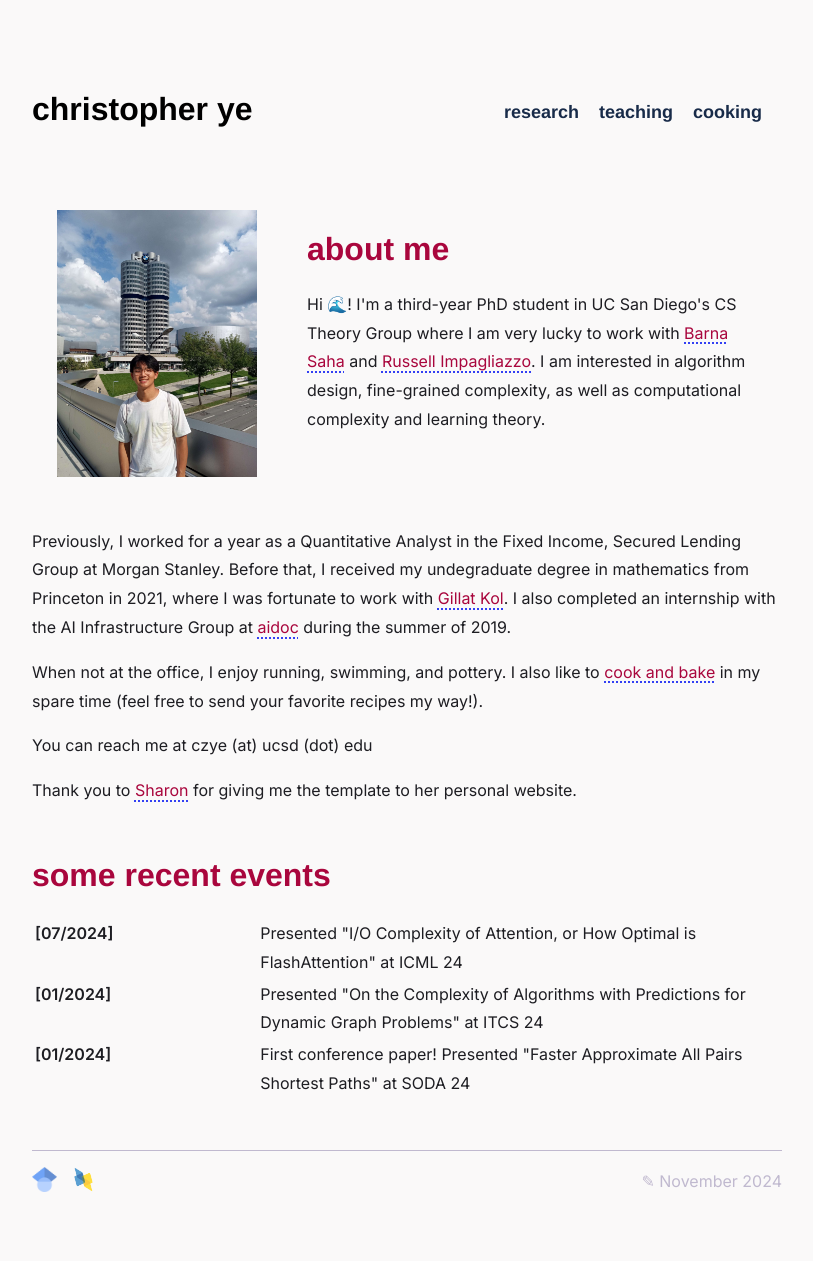
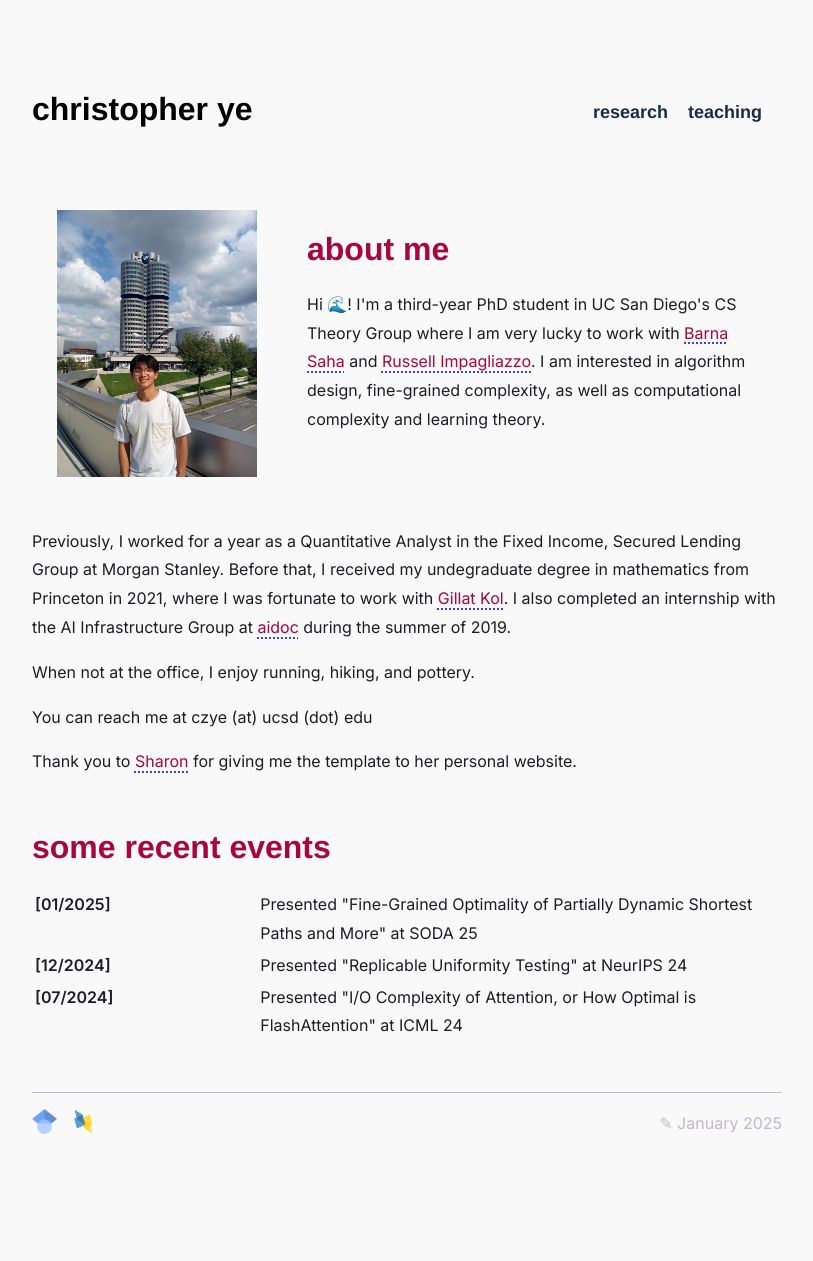
Before and after one commit to czye17/czye17.github.io, a Jekyll site: the page built from index.html, in a window 1280 px wide. Shown: the whole page, without its empty margins (233-1046 px from the left). Built offline with Jekyll 4.4.1, drawn with Linux system fonts in a browser that asks for light colours; some web fonts are replaced; after the commit the page ends 1204 px from its top, so only the background shows below that.

Commit message:
january 2025 update

```diff
--- a/_data/events.yml
+++ b/_data/events.yml
@@ -1,3 +1,7 @@
+- dates: 01/2025
+  text: Presented "Fine-Grained Optimality of Partially Dynamic Shortest Paths and More" at SODA 25
+- dates: 12/2024
+  text: Presented "Replicable Uniformity Testing" at NeurIPS 24
 - dates: 07/2024
   text: Presented "I/O Complexity of Attention, or How Optimal is FlashAttention" at ICML 24
 - dates: 01/2024
--- a/_data/navigation.yml
+++ b/_data/navigation.yml
@@ -2,5 +2,3 @@
   link: /research.html
 - name: teaching
   link: /teaching.html
-- name: cooking
-  link: /cooking.html
--- a/_includes/footer.html
+++ b/_includes/footer.html
@@ -2,6 +2,6 @@
 	<ul>
 		<li><a href="https://scholar.google.com/citations?user=WmAZ-WIAAAAJ&hl=en&authuser=1"><img src="imgs/gscholar.png" height="25px" alt="gscholar"></a></li>
         <li><a href="https://dblp.org/pid/304/2086.html"><img src="imgs/dblp.png" height="25px" alt="dblp"></a></li>
-		<li><span class="symbol"><a href="/">✎ November 2024</a></span></li>
+		<li><span class="symbol"><a href="/">✎ January 2025</a></span></li>
 	</ul>
 </footer>
--- a/index.html
+++ b/index.html
@@ -41,8 +41,7 @@
         work with <a href="https://www.cs.princeton.edu/people/profile/gkol">Gillat Kol</a>.
         I also completed an internship with the AI Infrastructure Group at <a href="https://www.aidoc.com">aidoc</a> during the summer of 2019.
     </p>
-    <p>When not at the office, I enjoy running, swimming, and pottery. I also like to <a
-            href="/cooking.html">cook and bake</a> in my spare time (feel free to send your favorite recipes my way!).
+    <p>When not at the office, I enjoy running, hiking, and pottery.
     </p>
     <p>You can reach me at czye (at) ucsd (dot) edu</p>
     <p>Thank you to <a href="https://sxzhang25.github.io">Sharon</a> for giving me the template to her personal website.</p>
```
Also changed, not shown: 1 other file.
